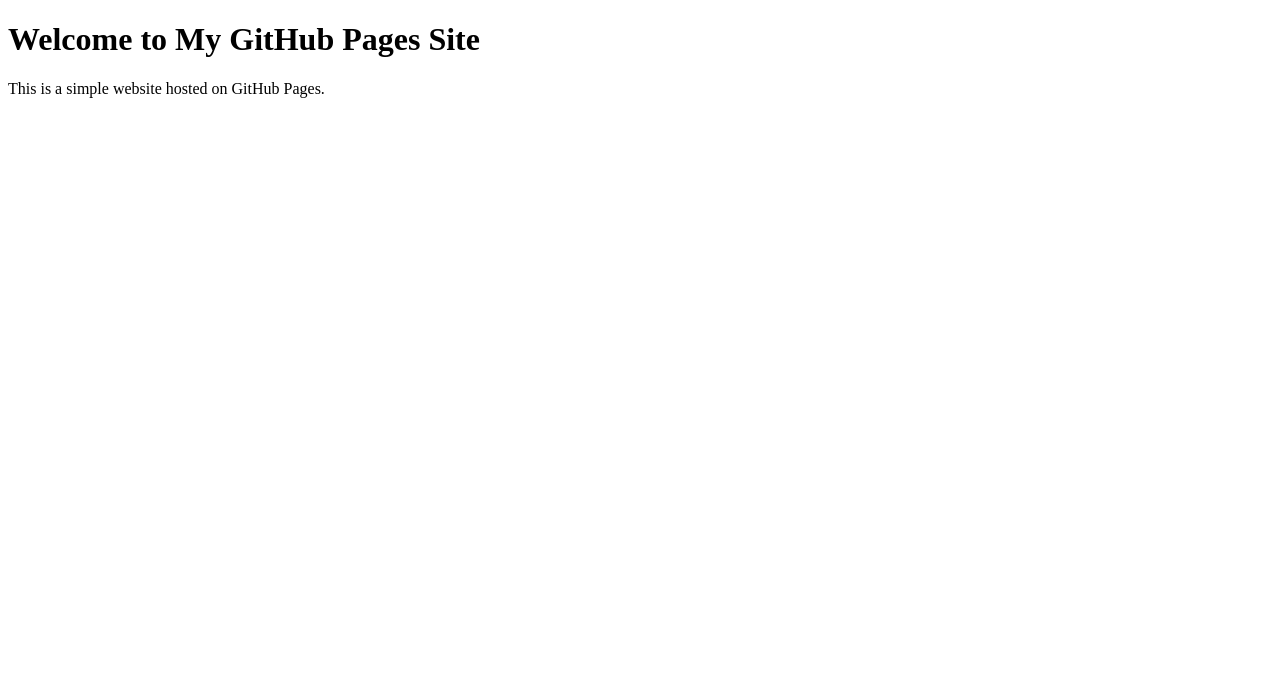
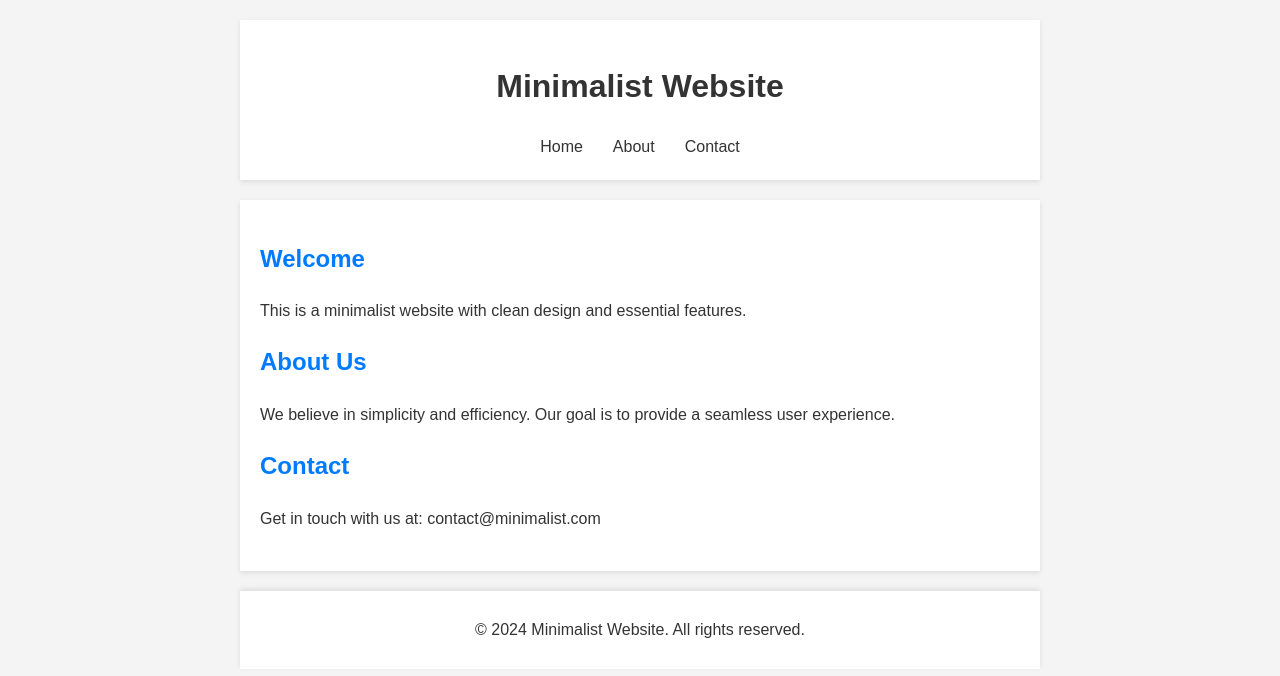
Before and after one commit to Barrowow/home, a plain HTML site: page index.html in a window 1280 px wide. Drawn offline with Linux system fonts and the light colour scheme.

Commit message:
Update index.html

```diff
--- a/index.html
+++ b/index.html
@@ -3,10 +3,99 @@
 <head>
     <meta charset="UTF-8">
     <meta name="viewport" content="width=device-width, initial-scale=1.0">
-    <title>My GitHub Pages Site</title>
+    <title>Minimalist Website</title>
+    <style>
+        body {
+            font-family: Arial, sans-serif;
+            line-height: 1.6;
+            color: #333;
+            max-width: 800px;
+            margin: 0 auto;
+            padding: 20px;
+            background-color: #f4f4f4;
+        }
+        header {
+            text-align: center;
+            padding: 20px 0;
+            background-color: #fff;
+            box-shadow: 0 2px 5px rgba(0,0,0,0.1);
+        }
+        nav {
+            display: flex;
+            justify-content: center;
+            margin-top: 20px;
+        }
+        nav a {
+            margin: 0 15px;
+            text-decoration: none;
+            color: #333;
+            transition: color 0.3s ease;
+        }
+        nav a:hover {
+            color: #007bff;
+        }
+        .content {
+            background-color: #fff;
+            padding: 20px;
+            margin-top: 20px;
+            box-shadow: 0 2px 5px rgba(0,0,0,0.1);
+        }
+        .feature {
+            margin-bottom: 20px;
+        }
+        .feature h2 {
+            color: #007bff;
+        }
+        footer {
+            text-align: center;
+            margin-top: 20px;
+            padding: 10px;
+            background-color: #fff;
+            box-shadow: 0 -2px 5px rgba(0,0,0,0.1);
+        }
+    </style>
 </head>
 <body>
-    <h1>Welcome to My GitHub Pages Site</h1>
-    <p>This is a simple website hosted on GitHub Pages.</p>
+    <header>
+        <h1>Minimalist Website</h1>
+        <nav>
+            <a href="#home">Home</a>
+            <a href="#about">About</a>
+            <a href="#contact">Contact</a>
+        </nav>
+    </header>
+
+    <div class="content">
+        <section id="home" class="feature">
+            <h2>Welcome</h2>
+            <p>This is a minimalist website with clean design and essential features.</p>
+        </section>
+
+        <section id="about" class="feature">
+            <h2>About Us</h2>
+            <p>We believe in simplicity and efficiency. Our goal is to provide a seamless user experience.</p>
+        </section>
+
+        <section id="contact" class="feature">
+            <h2>Contact</h2>
+            <p>Get in touch with us at: contact@minimalist.com</p>
+        </section>
+    </div>
+
+    <footer>
+        <p>&copy; 2024 Minimalist Website. All rights reserved.</p>
+    </footer>
+
+    <script>
+        // Smooth scrolling for navigation links
+        document.querySelectorAll('a[href^="#"]').forEach(anchor => {
+            anchor.addEventListener('click', function (e) {
+                e.preventDefault();
+                document.querySelector(this.getAttribute('href')).scrollIntoView({
+                    behavior: 'smooth'
+                });
+            });
+        });
+    </script>
 </body>
 </html>
```
